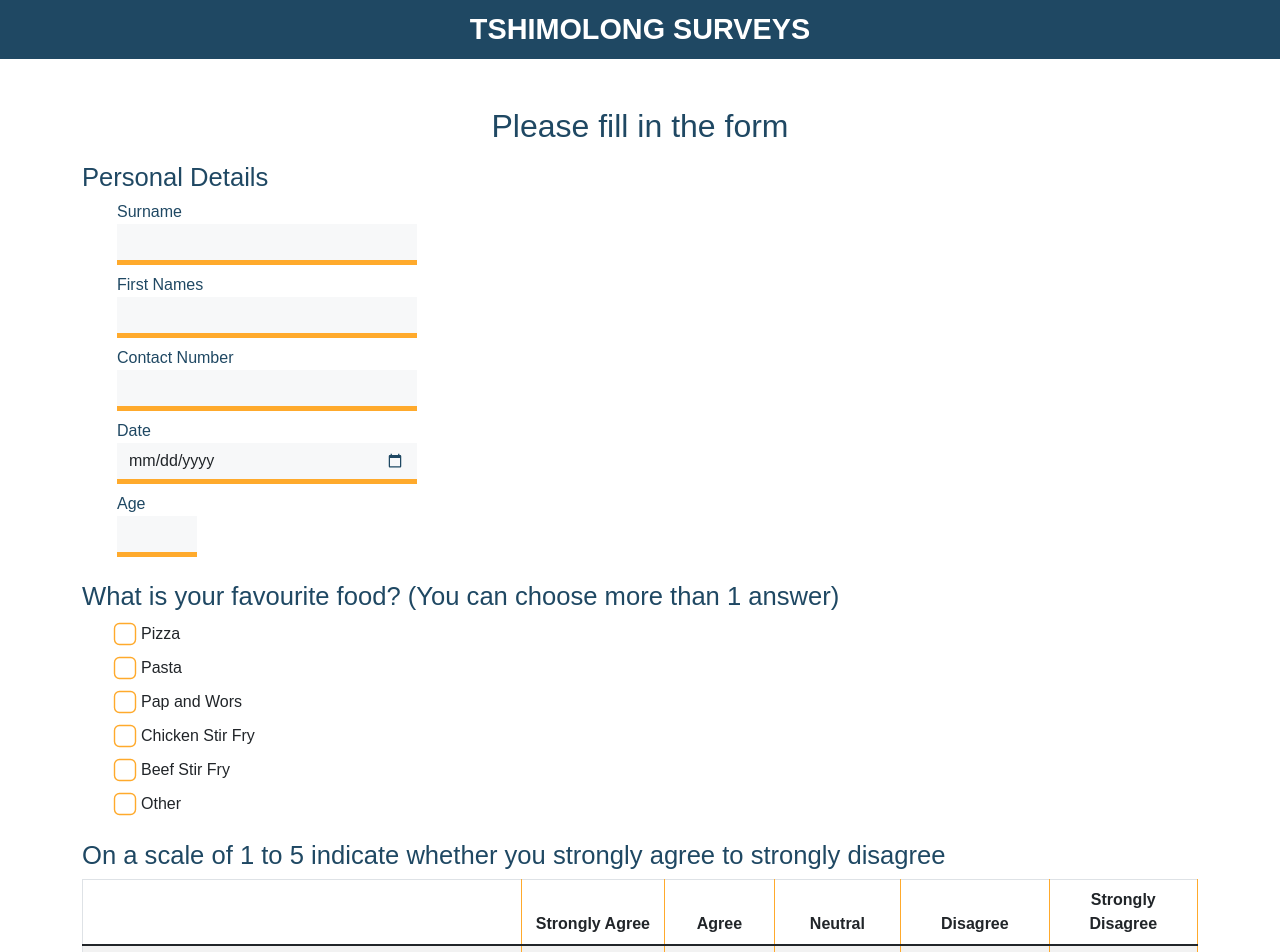
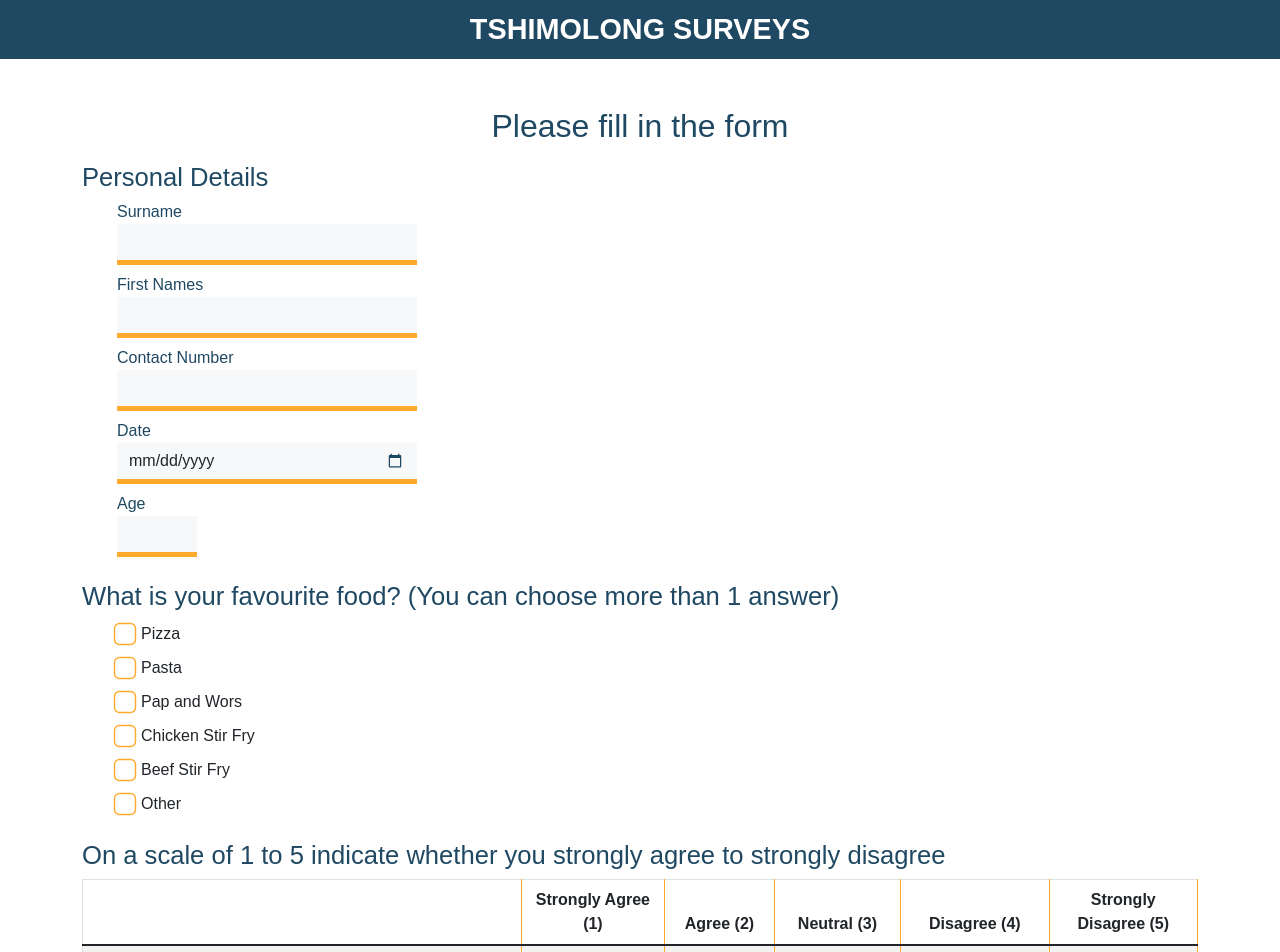
Before and after one commit to pmadinga/tshimolong, a React (Create React App) app: page /survey in a window 1280 px wide. Shown: the top 952 px of the page. Built offline with nearby package versions, Linux system fonts and the light colour scheme.

Commit message:
added fade in onload <landing page>

```diff
--- a/src/index.css
+++ b/src/index.css
@@ -193,6 +193,11 @@
   border-radius: 10px;
   transition: 0.35s ease-in-out!important;
 }
+@media (max-width: 768px){
+  .results-table-data{
+    width: 100%;
+  }
+}
 .results-table-data:hover{
   box-shadow: 0px 0px 12px 0px rgba(31,72,99,0.63);
   -webkit-box-shadow: 0px 0px 12px 0px rgba(31, 72, 99, 0.2);
@@ -211,6 +216,11 @@
 
 
 }
+@media (max-width: 768px){
+  .results .table{
+    width: 100%;
+  }
+}
 .results .table td:last-child{
   border-left: #1F4863 2px solid;
   padding: 0 10px;
@@ -228,6 +238,17 @@
   text-align: center;
   padding: 15px;
 }
-.scale-err{
-  transform: scale(3);
+
+
+.home {
+  -webkit-animation: fadein 1.5s; /* Safari, Chrome and Opera > 12.1 */
+     -moz-animation: fadein 1.5s; /* Firefox < 16 */
+      -ms-animation: fadein 1.5s; /* Internet Explorer */
+       -o-animation: fadein 1.5s; /* Opera < 12.1 */
+          animation: fadein 1.5s;
 }
+
+@keyframes fadein {
+  from { opacity: 0; }
+  to   { opacity: 1; }
+}
--- a/src/views/pages/Results.js
+++ b/src/views/pages/Results.js
@@ -2,8 +2,7 @@ import { useEffect, useState } from 'react';
 // import bootstrap
 import { Container, Table } from 'react-bootstrap'
 
-// import charts
-import Chart from "react-google-charts";
+// import loader
 import Loader from "react-loader-spinner";
 
 // firebase imports
@@ -66,32 +65,32 @@ const Results = () =>{
                 for(let i = 0; i < eatoutArr.length; i++){
                     concatEatoutArr.push(eatoutArr[i]);
                 }
-                console.log(concatEatoutArr);
+                // console.log(concatEatoutArr);
 
-                //
+                // append all watch movies rating into into one array
                 let concatWatchMovies = [];
                 for(let i = 0; i < watchMoviesArr.length; i++){
                     concatWatchMovies.push(watchMoviesArr[i]);
                 }
-                console.log(concatWatchMovies);
+                // console.log(concatWatchMovies);
 
-                //
+                // append all watch TV rating into into one array
                 let concatWatchTvArr = [];
                 for(let i = 0; i < watchTvArr.length; i++){
                     concatWatchTvArr.push(watchTvArr[i]);
                 }
-                console.log(concatWatchTvArr);
+                // console.log(concatWatchTvArr);
 
-                //
+                // append all listen to radion rating into into one array
                 let concatListenToRadioArr = [];
                 for(let i = 0; i < listenToRadioArr.length; i++){
                     concatListenToRadioArr.push(listenToRadioArr[i]);
                 }
-                console.log(concatListenToRadioArr);
+                // console.log(concatListenToRadioArr);
 
                 // SETTING STATES
 
-                // set survey
+                // set survey size
                 setSize(surveyData.size);
                 // setAges(ageArr)
                 setAverage(() => {
@@ -147,7 +146,8 @@ const Results = () =>{
                     }
                     return numPapWors
                 })
-                //
+
+                //accumulate rating
                 setEatoutAvg(() =>{
                     return eatoutArr.reduce((a, b) => a + b, 0)
                 });
@@ -181,7 +181,7 @@ const Results = () =>{
     />
     if(error) return <p className>error :(</p>
     return(
-        <div className="results py-3">
+        <div className="results py-2">
             <Container>
 
                 <h2>Results</h2>
@@ -243,7 +243,8 @@ const Results = () =>{
                     </Table>
                 </div>
 
-                <Link to="/" className="view-survey nav-link m-auto my-5">OK</Link>
+
+                <Link to="/" className="view-survey nav-link m-auto my-2">OK</Link>
             </Container>
         </div>
     )
--- a/src/views/pages/Survey.js
+++ b/src/views/pages/Survey.js
@@ -1,3 +1,4 @@
+import { useState } from "react";
 // import bootstrap components
 import { Container, Form, Button, Table } from "react-bootstrap";
 
@@ -13,6 +14,7 @@ import { Redirect } from "react-router";
 
 const Survey = () => {
     const {register, handleSubmit, errors} = useForm();
+    const [redirect, setRedirect] = useState(false)
     const onSubmit = data =>{
 
         if(errors !== " "){
@@ -23,15 +25,14 @@ const Survey = () => {
                     survey: data
                 });
                 console.log("Document witten with ID : ", docRef)
-                setTimeout(function() {
-                    <Redirect to="/"/>
-                }, 2000);
+                setRedirect(true)
             }catch (error){
                 console.log(error)
             }
         }
 
     }
+    if(redirect) return <Redirect to="/"/>
     return (
         <div className="survey py-5">
             <Container>
@@ -118,11 +119,11 @@ const Survey = () => {
                             <thead>
                                 <tr>
                                     <th></th>
-                                    <th>Strongly Agree</th>
-                                    <th>Agree</th>
-                                    <th>Neutral</th>
-                                    <th>Disagree</th>
-                                    <th>Strongly Disagree</th>
+                                    <th>Strongly Agree (1)</th>
+                                    <th>Agree (2)</th>
+                                    <th>Neutral (3)</th>
+                                    <th>Disagree (4)</th>
+                                    <th>Strongly Disagree (5)</th>
                                 </tr>
                             </thead>
 
```
